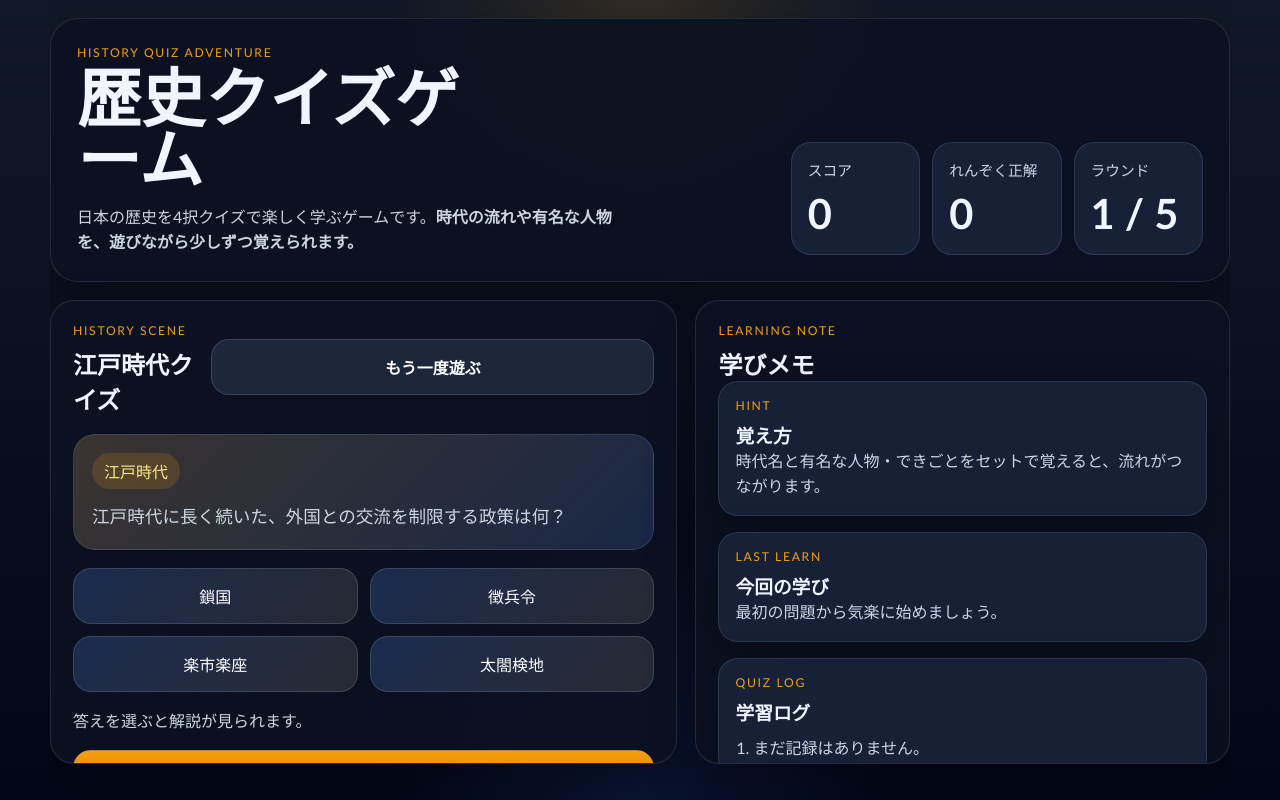
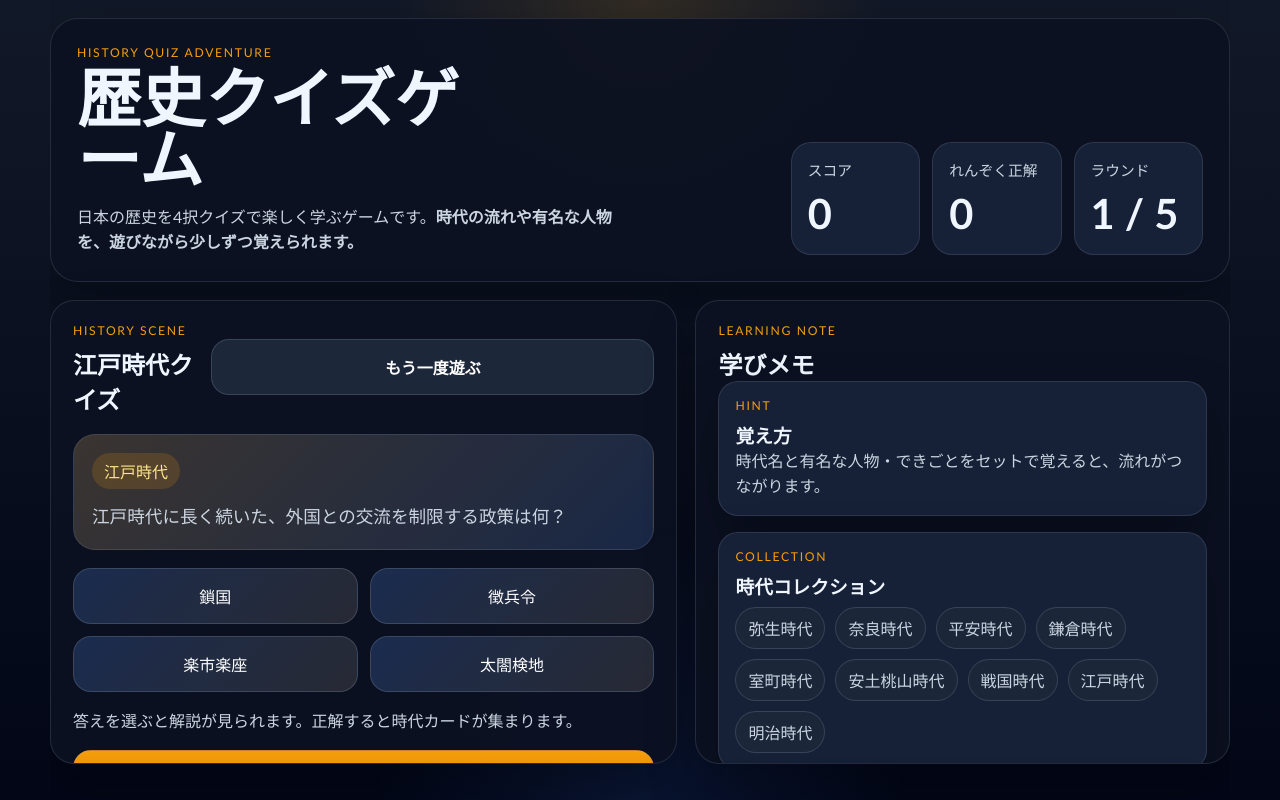
Before and after one commit to takajy9000user/mygame, a website built with Vite: page index.html in a window 1280 px wide. Built offline with nearby package versions, Linux system fonts and the light colour scheme.

Commit message:
Make history quiz more playful

```diff
--- a/src/main.js
+++ b/src/main.js
@@ -144,6 +144,7 @@ const state = {
   currentQuestion: null,
   deck: [],
   history: [],
+  collectedEras: [],
 }
 
 const app = document.querySelector('#app')
@@ -208,6 +209,11 @@ app.innerHTML = `
             <p id="hint-text">時代名と有名な人物・できごとをセットで覚えると、流れがつながります。</p>
           </article>
           <article class="insight-card">
+            <p class="eyebrow">Collection</p>
+            <h3>時代コレクション</h3>
+            <div id="collection-list" class="collection-list"></div>
+          </article>
+          <article class="insight-card">
             <p class="eyebrow">Last Learn</p>
             <h3>今回の学び</h3>
             <p id="learn-text">最初の問題から気楽に始めましょう。</p>
@@ -232,6 +238,7 @@ const questionTextEl = document.querySelector('#question-text')
 const answerGridEl = document.querySelector('#answer-grid')
 const feedbackEl = document.querySelector('#feedback')
 const hintTextEl = document.querySelector('#hint-text')
+const collectionListEl = document.querySelector('#collection-list')
 const learnTextEl = document.querySelector('#learn-text')
 const historyListEl = document.querySelector('#history-list')
 const nextButton = document.querySelector('#next-button')
@@ -256,6 +263,16 @@ function renderHistory() {
     : '<li>まだ記録はありません。</li>'
 }
 
+function renderCollection() {
+  const eras = [...new Set(quizBank.map((quiz) => quiz.era))]
+  collectionListEl.innerHTML = eras
+    .map((era) => {
+      const collected = state.collectedEras.includes(era) ? ' collected' : ''
+      return `<span class="collection-chip${collected}">${era}</span>`
+    })
+    .join('')
+}
+
 function nextQuestion() {
   state.currentQuestion = state.deck.shift() ?? null
   if (!state.currentQuestion) return
@@ -277,6 +294,7 @@ function renderHud() {
   scoreEl.textContent = String(state.score)
   streakEl.textContent = String(state.streak)
   roundEl.textContent = `${Math.min(state.round, state.maxRounds)} / ${state.maxRounds}`
+  renderCollection()
   renderHistory()
 }
 
@@ -288,9 +306,12 @@ function answerQuestion(index) {
   if (correct) {
     state.score += 20 + state.streak * 5
     state.streak += 1
-    feedbackEl.textContent = `正解。${state.currentQuestion.explanation}`
+    if (!state.collectedEras.includes(state.currentQuestion.era)) {
+      state.collectedEras.push(state.currentQuestion.era)
+    }
+    feedbackEl.textContent = `正解。${state.currentQuestion.explanation} ${state.currentQuestion.era}カードを集めました。`
     learnTextEl.textContent = `${state.currentQuestion.era}: ${state.currentQuestion.explanation}`
-    addHistory(`${state.currentQuestion.era}の問題に正解`)
+    addHistory(`${state.currentQuestion.era}の問題に正解して時代カードを獲得`)
   } else {
     state.streak = 0
     const answer = state.currentQuestion.choices[state.currentQuestion.answerIndex]
@@ -326,9 +347,10 @@ function resetGame() {
   state.streak = 0
   state.deck = shuffleArray(quizBank).slice(0, state.maxRounds)
   state.history = []
+  state.collectedEras = []
   hintTextEl.textContent = '時代名と有名な人物・できごとをセットで覚えると、流れがつながります。'
   learnTextEl.textContent = '最初の問題から気楽に始めましょう。'
-  feedbackEl.textContent = '答えを選ぶと解説が見られます。'
+  feedbackEl.textContent = '答えを選ぶと解説が見られます。正解すると時代カードが集まります。'
   nextQuestion()
   renderHud()
 }
--- a/src/style.css
+++ b/src/style.css
@@ -170,6 +170,28 @@ h1 {
   gap: 16px;
 }
 
+.collection-list {
+  display: flex;
+  flex-wrap: wrap;
+  gap: 10px;
+  margin-top: 8px;
+}
+
+.collection-chip {
+  display: inline-flex;
+  padding: 8px 12px;
+  border-radius: 999px;
+  border: 1px solid rgba(148, 163, 184, 0.22);
+  background: rgba(30, 41, 59, 0.8);
+  color: #cbd5e1;
+}
+
+.collection-chip.collected {
+  background: linear-gradient(180deg, rgba(245, 158, 11, 0.26), rgba(217, 119, 6, 0.18));
+  color: #fff7ed;
+  border-color: rgba(245, 158, 11, 0.45);
+}
+
 .history-list {
   margin: 10px 0 0;
   padding-left: 18px;
```
